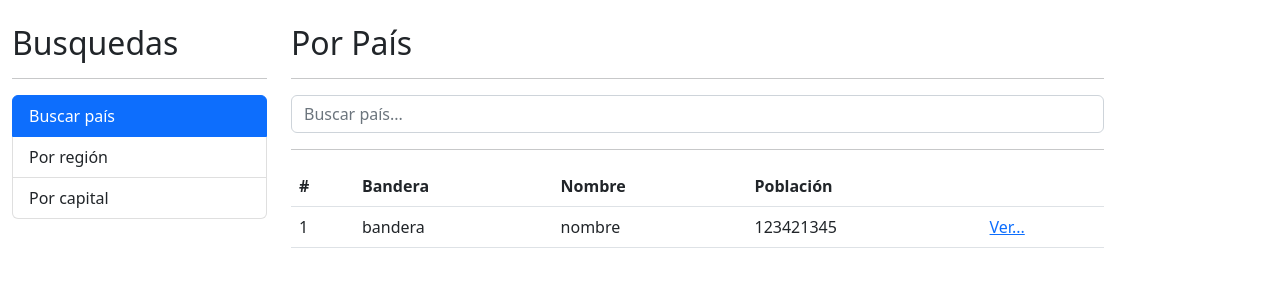
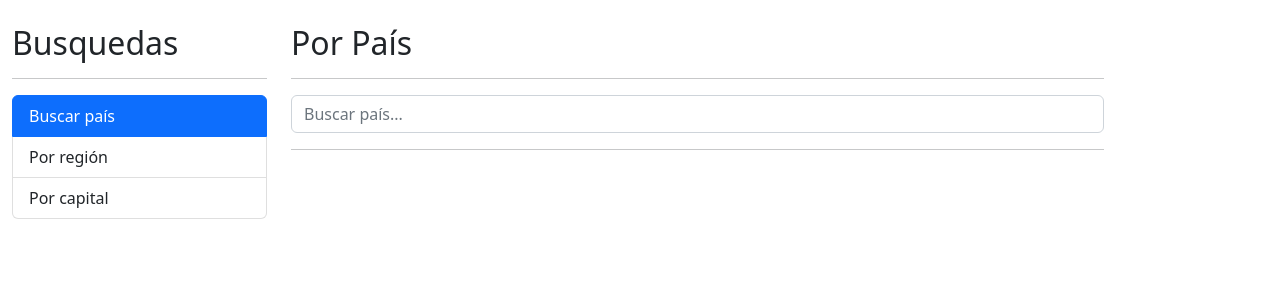
Before and after one commit to Nich95/paisesApp, an Angular app: page / in a window 1280 px wide. Shown: the top 300 px of the page. Built offline with nearby package versions, Linux system fonts and the light colour scheme.

Commit message:
Mostrar datos tabla paises (#11)

```diff
--- a/src/app/pais/pages/por-pais/por-pais.component.html
+++ b/src/app/pais/pages/por-pais/por-pais.component.html
@@ -21,7 +21,7 @@
   No se encontró nada con el término {{ termino }}
 </div>
 
-<div *ngIf="!hayError" class="row">
+<div *ngIf="paises.length > 0" class="row">
   <div class="col">
     <table class="table table-hover">
       <thead>
@@ -35,13 +35,15 @@
       </thead>
 
       <tbody>
-        <tr>
-          <td>1</td>
-          <td>bandera</td>
-          <td>nombre</td>
-          <td>123421345</td>
+        <tr *ngFor="let pais of paises; let i = index">
+          <td>{{ i + 1 }}</td>
           <td>
-            <a href="/pais/cri">Ver...</a>
+            <img class="small-flag" [src]="pais.flags.png">
+          </td>
+          <td>{{ pais.name.common }}</td>
+          <td>{{ pais.population | number }}</td>
+          <td>
+            <a [routerLink]="['/pais', pais.altSpellings[0]]">Ver...</a>
           </td>
         </tr>
       </tbody>
--- a/src/app/pais/pages/por-pais/por-pais.component.ts
+++ b/src/app/pais/pages/por-pais/por-pais.component.ts
@@ -1,5 +1,6 @@
 import { Component } from '@angular/core';
 import { PaisService } from '../../services/pais.service';
+import { Country } from '../../interfaces/pais.interface';
 
 @Component({
   selector: 'app-por-pais',
@@ -9,6 +10,7 @@
 
   termino: string = '';
   hayError: boolean = false;
+  paises: Country[] = [];
 
   constructor( private paisService: PaisService ) {}
 
@@ -19,8 +21,10 @@
     this.paisService.buscarPais( this.termino )
       .subscribe( ( paises ) => {
         console.log( paises );
+        this.paises = paises;
       }, ( err ) => {
         this.hayError = true;
+        this.paises = [];
       } );
   }
 }
--- a/src/app/pais/pais.module.ts
+++ b/src/app/pais/pais.module.ts
@@ -1,11 +1,13 @@
 import { NgModule } from '@angular/core';
 import { CommonModule } from '@angular/common';
 import { FormsModule } from '@angular/forms';
+import { RouterModule } from '@angular/router';
 
 import { PorCapitalComponent } from './pages/por-capital/por-capital.component';
 import { PorPaisComponent } from './pages/por-pais/por-pais.component';
 import { PorRegionComponent } from './pages/por-region/por-region.component';
 import { VerPaisComponent } from './pages/ver-pais/ver-pais.component';
+
 
 
 
@@ -25,7 +27,8 @@
   ],
   imports: [
     CommonModule,
-    FormsModule
+    FormsModule,
+    RouterModule
   ]
 })
 export class PaisModule { }
--- a/src/styles.css
+++ b/src/styles.css
@@ -1 +1,4 @@
-/* You can add global styles to this file, and also import other style files */
+
+.small-flag {
+  width: 50px;
+}
```
